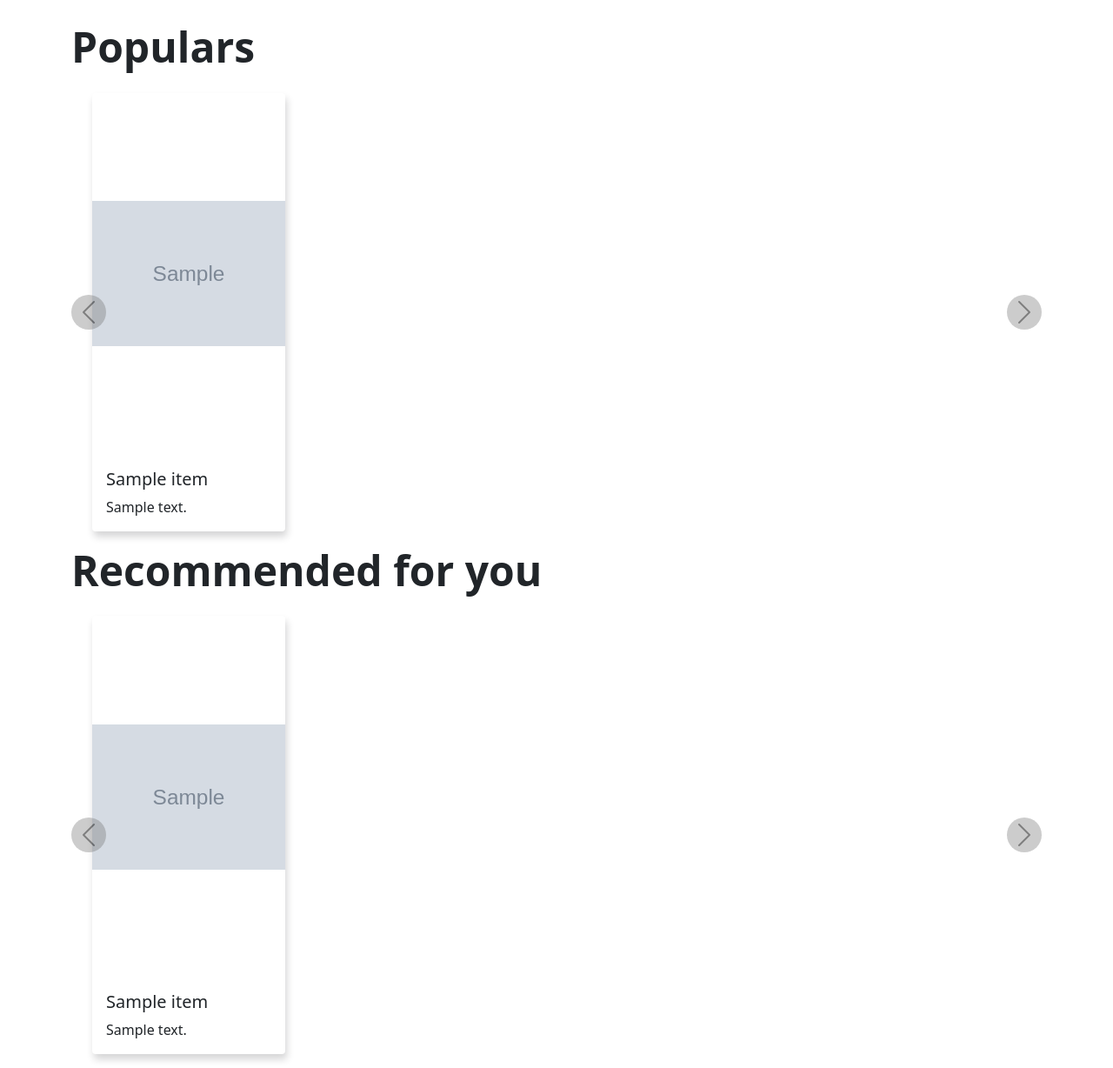
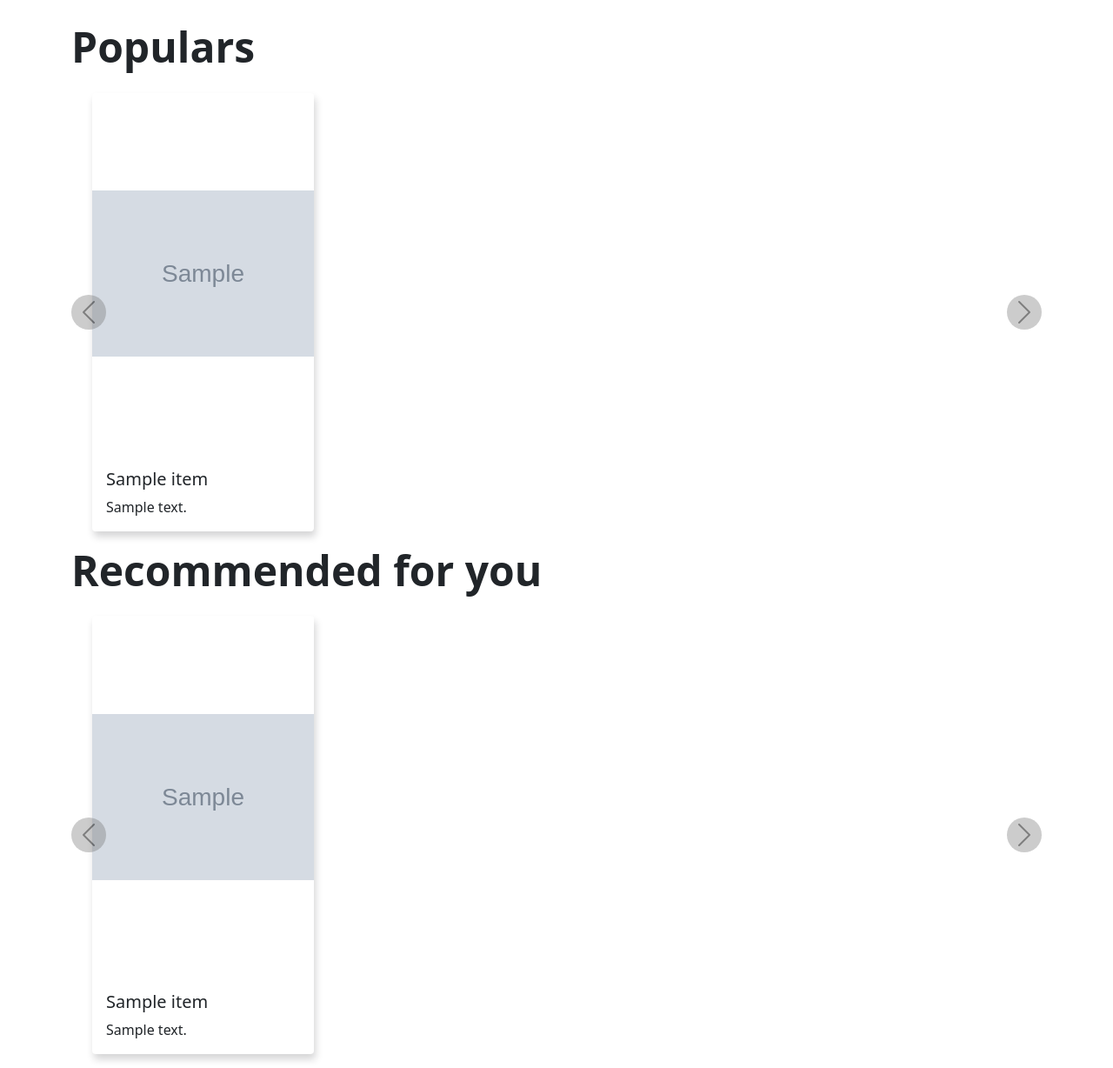
Before and after one commit to magistery-tps/rec-sys-client-lib, a Django app: page /recommendations in a window 1280 px wide. Shown: the part 56-1284 px from the top of the page at 87% size. Run offline with Django 4.2, Linux system fonts and the light colour scheme; a user stored in the database is signed in; tables that the repository leaves empty hold one stand-in row (values such as "Sample post"); grey boxes marked "Sample" are stand-in pictures.

Commit message:
fix: adjust recommendations card layout

```diff
--- a/recsys/recsysweb/static/main.css
+++ b/recsys/recsysweb/static/main.css
@@ -6,6 +6,7 @@
     margin: 0 0.5em;
     box-shadow: 2px 6px 8px 0 rgba(22, 22, 26, 0.18);
     border: none;
+    height: 100%;
 }
 
 .carousel-control-prev,
@@ -21,7 +22,7 @@
 @media (min-width: 768px) {
     .carousel-item {
         margin-right: 0;
-        flex: 0 0 22%;
+        flex: 0 0 25%;
         display: block;
     }
 
--- a/recsys/recsysweb/templates/single/recommendations.html
+++ b/recsys/recsysweb/templates/single/recommendations.html
@@ -2,7 +2,7 @@
 
 {%block menu%}{% include "single/menu.html" %}{% endblock %}
 
-{%block head%}Swimlanes{% endblock %}
+{%block head%}Recommendations{% endblock %}
 
 {%block content%}
     <script>
@@ -25,8 +25,8 @@
                                 >
                             </div>
                             <div class="card-body">
-                                <h5 class="card-title">{{ item.name }}</h5>
-                                <p class="card-text">{{ item.description }}</p>
+                                <h5 class="card-title">{{ item.name|truncatechars:100 }}</h5>
+                                <p class="card-text" style="overflow-wrap: anywhere;">{{ item.description|truncatechars:100 }}</p>
                             </div>
                         </div>
                     </div>
```
